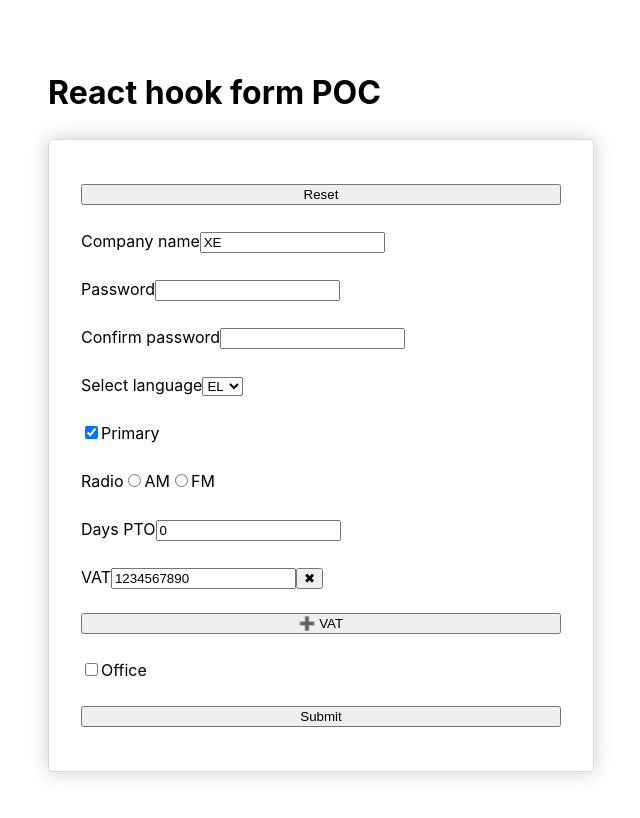
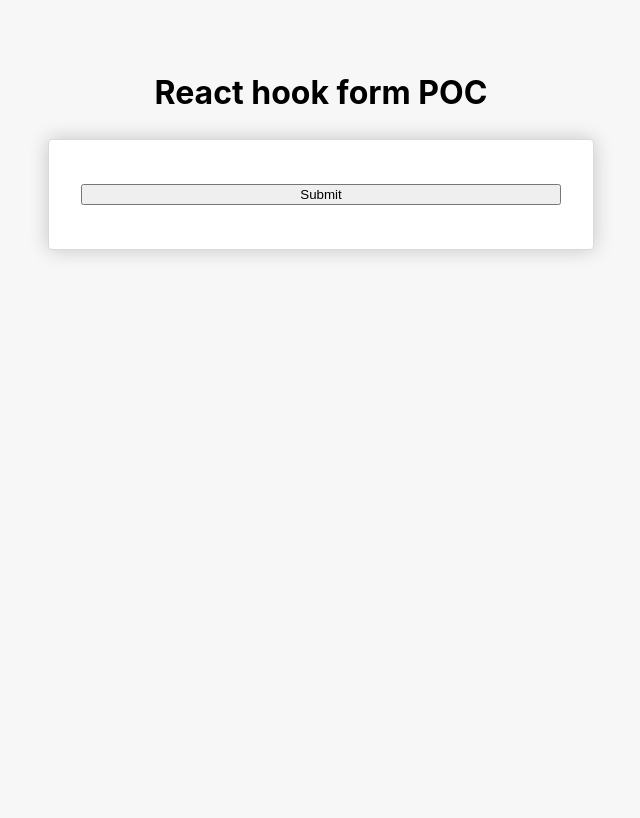
Before and after one commit to JasonTrib/poc-react-hook-form, a React (Vite) app: page /jobs/step-3 in a window 1280 px wide. Shown: the top 818 px of the page, without its empty margins (319-959 px from the left). Built offline with nearby package versions, Linux system fonts and the light colour scheme.

Commit message:
client-side routing, multi step form

```diff
--- a/package.json
+++ b/package.json
@@ -16,6 +16,7 @@
     "react": "^18.2.0",
     "react-dom": "^18.2.0",
     "react-hook-form": "^7.43.1",
+    "react-router-dom": "^6.8.1",
     "zod": "^3.20.6"
   },
   "devDependencies": {
--- a/src/Form.tsx
+++ b/src/FormStep1.tsx
@@ -2,11 +2,13 @@ import { DevTool } from "@hookform/devtools";
 import { zodResolver } from "@hookform/resolvers/zod";
 import { useEffect } from "react";
 import { SubmitHandler, useFieldArray, useForm } from "react-hook-form";
+import { useNavigate } from "react-router-dom";
 import { radioOptions, selectLangOptions } from "./data/data";
-import "./Form.css";
+import "./styles/form.css";
 import FormSchema, { FormSchemaT } from "./validations/FormSchema";
 
-function Form() {
+function FormStep1() {
+  const navigate = useNavigate();
   const {
     register,
     unregister,
@@ -43,7 +45,10 @@ function Form() {
     control,
   });
 
-  const onSubmit: SubmitHandler<FormSchemaT> = (data) => console.log("Submitted:", data);
+  const onSubmit: SubmitHandler<FormSchemaT> = (data) => {
+    console.log("Submitted:", data);
+    navigate("../step-2");
+  };
   const handleReset = () =>
     reset({
       companyName: "",
@@ -68,7 +73,6 @@ function Form() {
 
   return (
     <>
-      <h1>React hook form POC</h1>
       <form onSubmit={handleSubmit(onSubmit)} className="form">
         <button onClick={handleReset}>Reset</button>
 
@@ -155,11 +159,11 @@ function Form() {
           </label>
         )}
 
-        <button type="submit">Submit</button>
+        <button type="submit">Next</button>
       </form>
       <DevTool control={control} />
     </>
   );
 }
 
-export default Form;
+export default FormStep1;
--- /dev/null
+++ b/src/FormStep2.tsx
@@ -0,0 +1,26 @@
+import { DevTool } from "@hookform/devtools";
+import { SubmitHandler, useForm } from "react-hook-form";
+import { useNavigate } from "react-router-dom";
+import "./styles/form.css";
+import { FormSchemaT } from "./validations/FormSchema";
+
+function FormStep2() {
+  const navigate = useNavigate();
+  const { handleSubmit, control } = useForm<FormSchemaT>();
+
+  const onSubmit: SubmitHandler<FormSchemaT> = (data) => {
+    console.log("Submitted:", data);
+    navigate("../step-3");
+  };
+
+  return (
+    <>
+      <form onSubmit={handleSubmit(onSubmit)} className="form">
+        <button type="submit">Next</button>
+      </form>
+      <DevTool control={control} />
+    </>
+  );
+}
+
+export default FormStep2;
--- /dev/null
+++ b/src/FormStep3.tsx
@@ -0,0 +1,26 @@
+import { DevTool } from "@hookform/devtools";
+import { SubmitHandler, useForm } from "react-hook-form";
+import { useNavigate } from "react-router-dom";
+import "./styles/form.css";
+import { FormSchemaT } from "./validations/FormSchema";
+
+function FormStep3() {
+  const navigate = useNavigate();
+  const { handleSubmit, control } = useForm<FormSchemaT>();
+
+  const onSubmit: SubmitHandler<FormSchemaT> = (data) => {
+    console.log("Submitted:", data);
+    navigate("/");
+  };
+
+  return (
+    <>
+      <form onSubmit={handleSubmit(onSubmit)} className="form">
+        <button type="submit">Submit</button>
+      </form>
+      <DevTool control={control} />
+    </>
+  );
+}
+
+export default FormStep3;
--- a/src/main.tsx
+++ b/src/main.tsx
@@ -1,10 +1,43 @@
 import React from "react";
 import ReactDOM from "react-dom/client";
-import Form from "./Form";
-import "./index.css";
+import FormStep1 from "./FormStep1";
+import FormStep2 from "./FormStep2";
+import FormStep3 from "./FormStep3";
+import "./styles/index.css";
+import Root from "./routes/Root";
+import { createBrowserRouter, Link, RouterProvider } from "react-router-dom";
+
+const router = createBrowserRouter([
+  {
+    path: "/",
+    element: (
+      <Link to={"jobs/step-1"}>
+        <h2 style={{ textAlign: "center" }}>Begin</h2>
+      </Link>
+    ),
+  },
+  {
+    path: "/jobs",
+    element: <Root />,
+    children: [
+      {
+        path: "step-1",
+        element: <FormStep1 />,
+      },
+      {
+        path: "step-2",
+        element: <FormStep2 />,
+      },
+      {
+        path: "step-3",
+        element: <FormStep3 />,
+      },
+    ],
+  },
+]);
 
 ReactDOM.createRoot(document.getElementById("root") as HTMLElement).render(
   <React.StrictMode>
-    <Form />
+    <RouterProvider router={router} />
   </React.StrictMode>
 );
--- /dev/null
+++ b/src/routes/Root.tsx
@@ -0,0 +1,11 @@
+import { Outlet } from "react-router-dom";
+import "../styles/index.css";
+
+export default function Root() {
+  return (
+    <div className="app">
+      <h1>React hook form POC</h1>
+      <Outlet />
+    </div>
+  );
+}
--- a/src/Form.css
+++ b/src/styles/form.css
@@ -1,4 +1,5 @@
 .form{
+    background: white;
     border: 1px solid #dadada;
     border-radius: 4px;
     box-shadow: 0 0 20px rgba(0,0,0,20%);
--- a/src/index.css
+++ b/src/styles/index.css
@@ -11,9 +11,15 @@
 }
 
 body {
-  margin: 48px 0 0;
+  margin: 0;
+}
+
+.app {
+  background-color: hsl(0deg 0% 97%);
+  padding-top: 48px;
   display: flex;
-  justify-content: center;
+  flex-direction: column;
+  align-items: center;
   min-width: 320px;
   min-height: 100vh;
 }
```
Also changed, not shown: 1 other file (tests, documents, lock files or other folders).
